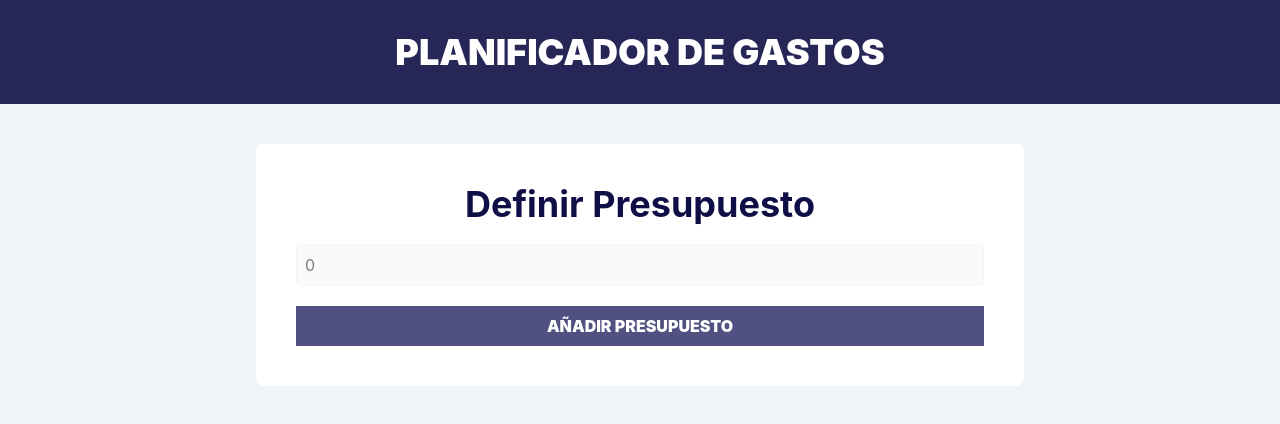
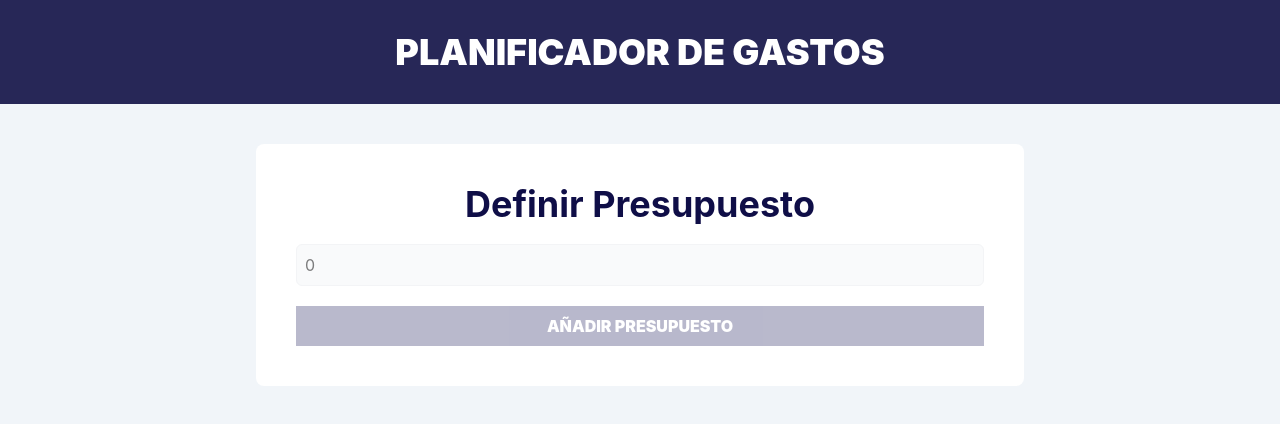
Before and after one commit to FlorBauducco/control-gastos, a React (Vite) app: page / in a window 1280 px wide. Shown: the top 424 px of the page. Built offline with nearby package versions, Linux system fonts and the light colour scheme.

Commit message:
add new custom hook to access context and reducer

```diff
--- a/src/App.tsx
+++ b/src/App.tsx
@@ -1,11 +1,6 @@
-import { useContext } from "react";
 import { BudgetForm } from "./components/BudgetForm";
-import { BudgetContext } from "./context/BudgetContext";
 
 function App() {
-  const contex = useContext(BudgetContext);
-  console.log(contex);
-
   return (
     <>
       <header className="bg-[#272757] py-8 max-h-72">
--- a/src/components/BudgetForm.tsx
+++ b/src/components/BudgetForm.tsx
@@ -1,18 +1,27 @@
 import { useMemo, useState } from "react";
+import { useBudget } from "../hook/useBudget";
 
 export const BudgetForm = () => {
   const [budget, setBudget] = useState(0);
+  const { dispatch } = useBudget();
+
   const handleChange = (e: React.ChangeEvent<HTMLInputElement>) => {
     setBudget(+e.target.value);
   };
 
   const isValid = useMemo(() => {
-    return isNaN(budget);
+    return isNaN(budget) || budget <= 0;
   }, [budget]);
+
+  const handleSubmit = (e: React.SubmitEvent<HTMLFormElement>) => {
+    e.preventDefault();
+
+    dispatch({ type: "add-budget", payload: { budget } });
+  };
 
   return (
     <>
-      <form className="space-y-5">
+      <form className="space-y-5" onSubmit={handleSubmit}>
         <div className="flex flex-col space-y-5 ">
           <label
             htmlFor="budget"
@@ -33,7 +42,7 @@ export const BudgetForm = () => {
         <input
           type="submit"
           value="Añadir Presupuesto"
-          className="bg-[#505081] hover:bg-[#272757] cursor-pointer w-full p-2 text-white font-black uppercase disable:opacity-40"
+          className="bg-[#505081] hover:bg-[#272757] cursor-pointer w-full p-2 text-white font-black uppercase disabled:opacity-40"
           disabled={isValid}
         />
       </form>
--- /dev/null
+++ b/src/hook/useBudget.ts
@@ -0,0 +1,10 @@
+import { useContext } from "react";
+import { BudgetContext } from "../context/BudgetContext";
+
+export const useBudget = () => {
+  const context = useContext(BudgetContext);
+  if (!context) {
+    throw new Error("useBudget must be used within a BudgetProvider");
+  }
+  return context;
+};
```
